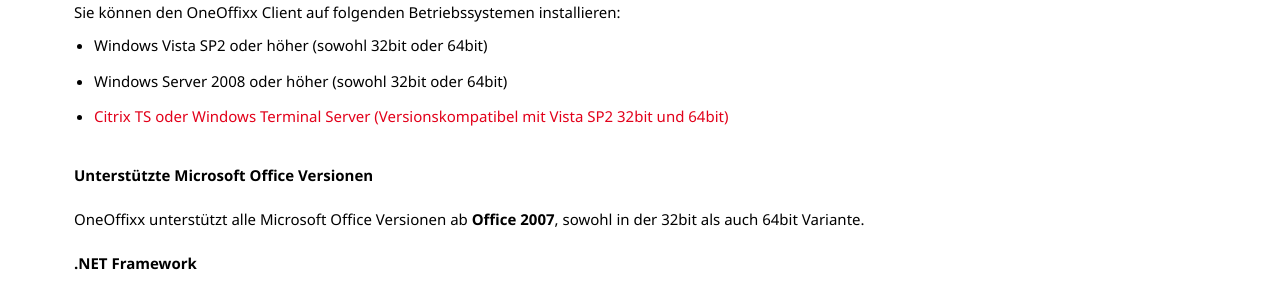
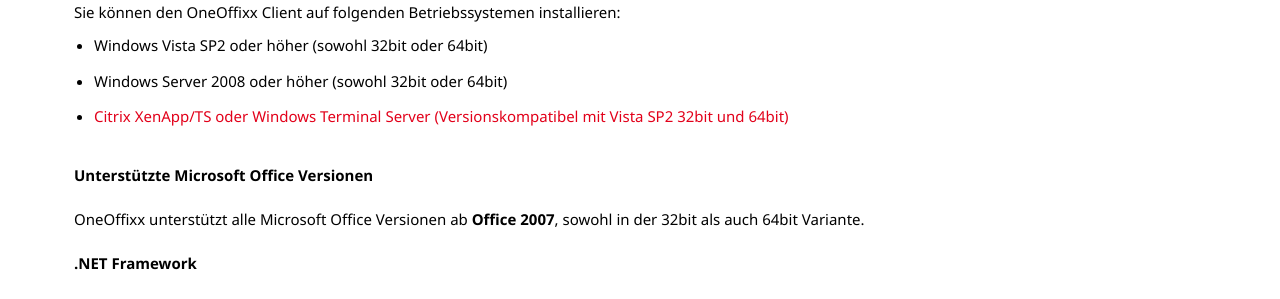
Before and after one commit to primesoft-group/oneoffixx-docs, a Jekyll site: the page built from _pages/install/de/client.md, in a window 1280 px wide and 900 px high, scrolled down 312 px. Shown: the part 154-453 px from the top of the window. Built offline with Jekyll 4.4.1, drawn with Linux system fonts in a browser that asks for light colours; nearby versions of some CDN libraries; some web fonts are replaced.

Commit message:
Update client.md

```diff
--- a/_pages/install/de/client.md
+++ b/_pages/install/de/client.md
@@ -14,7 +14,7 @@
 
 * Windows Vista SP2 oder höher (sowohl 32bit oder 64bit)
 * Windows Server 2008 oder höher (sowohl 32bit oder 64bit)
-* [Citrix TS oder Windows Terminal Server (Versionskompatibel mit Vista SP2 32bit und 64bit)]({{ site.baseurl }}/install/de/client-citrix-ts)
+* [Citrix XenApp/TS oder Windows Terminal Server (Versionskompatibel mit Vista SP2 32bit und 64bit)]({{ site.baseurl }}/install/de/client-citrix-ts)
 
 __Unterstützte Microsoft Office Versionen__
 
```
